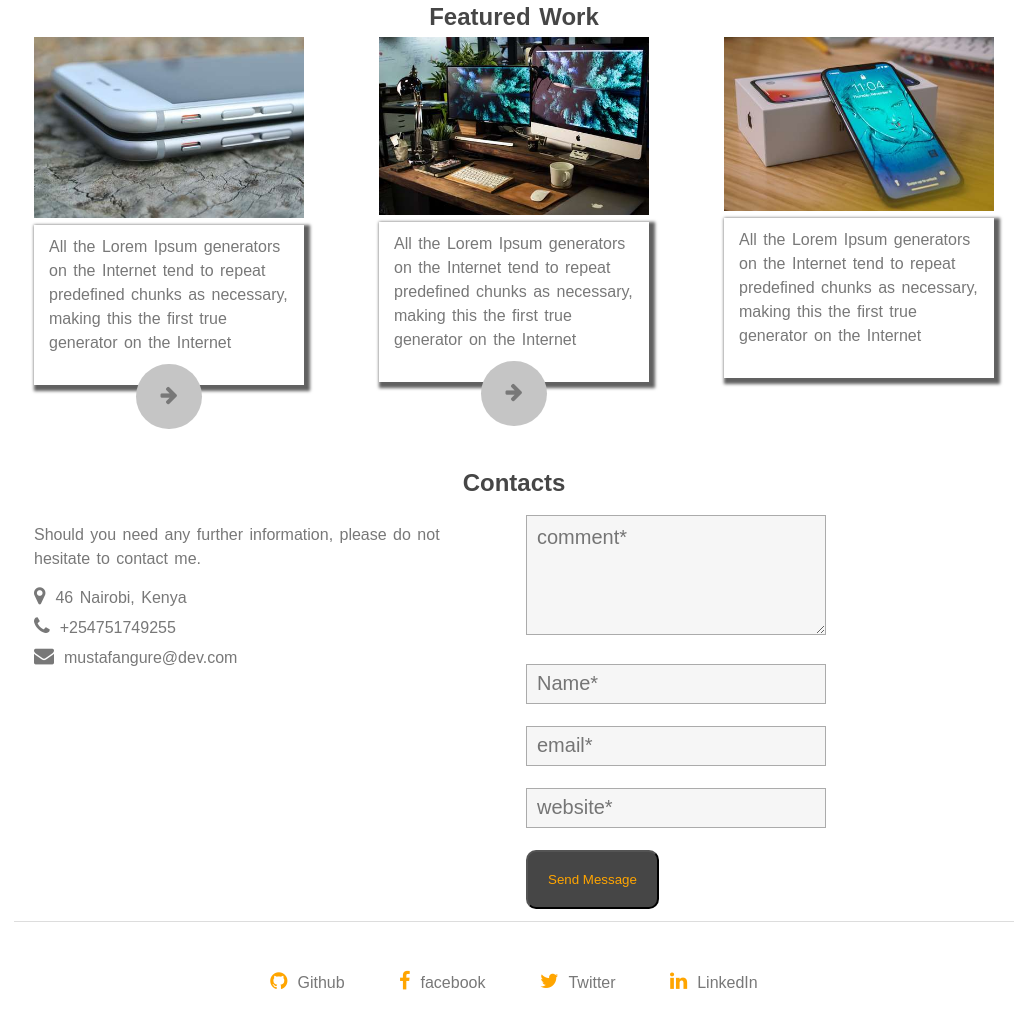
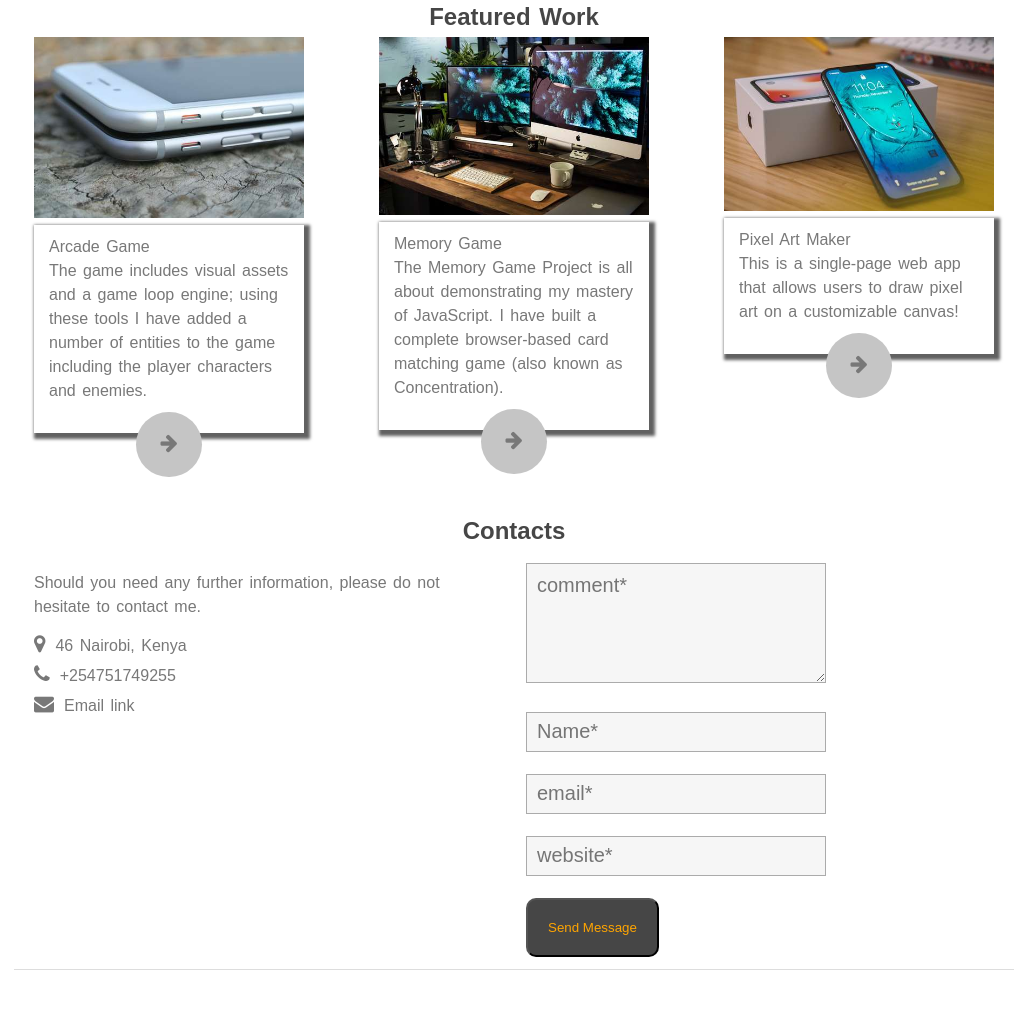
Before and after one commit to Mustafa017/portfolio_site_project, a website: page index.html in a window 1280 px wide. Shown: the part 992-2010 px from the top of the page, without its empty margins (126-1159 px from the left). Drawn offline with nearby package versions, Linux system fonts and the light colour scheme.

Commit message:
feat: Add target_blank to all anchor tags

```diff
--- a/index.html
+++ b/index.html
@@ -29,10 +29,10 @@
 
     <nav class="nav">
         <ul class="nav_list">
-            <li class="nav_item"><a href="">About</a></li>
-            <li class="nav_item"><a href="">Portfolio</a></li>
-            <li class="nav_item"><a href="">Experience</a></li>
-            <li class="nav_item"><a href="">Contact</a></li>
+            <li class="nav_item"><a href="" target="_blank">About</a></li>
+            <li class="nav_item"><a href="" target="_blank">Portfolio</a></li>
+            <li class="nav_item"><a href="" target="_blank">Experience</a></li>
+            <li class="nav_item"><a href="" target="_blank">Contact</a></li>
         </ul>
     </nav>
 
@@ -113,11 +113,10 @@
                         </picture>
                     </figure>
                     <p>
-                        All the Lorem Ipsum generators on the Internet tend to repeat
-                        predefined chunks as necessary, making this the first true
-                        generator on the Internet
+                        <span>Arcade Game</span><br>
+                        The game includes visual assets and a game loop engine; using these tools I have added a number of entities to the game including the player characters and enemies.
                     </p>
-                    <a href="" class="btn">
+                    <a href="https://mustafa017.github.io/arcade_game/" class="btn" target="_blank">
                         <i class="fa fa-arrow-right"></i>
                     </a>
                 </div>
@@ -130,11 +129,10 @@
                         </picture>
                     </figure>
                     <p>
-                        All the Lorem Ipsum generators on the Internet tend to repeat
-                        predefined chunks as necessary, making this the first true
-                        generator on the Internet
+                        <span>Memory Game</span><br>
+                        The Memory Game Project is all about demonstrating my mastery of JavaScript. I have built a complete browser-based card matching game (also known as Concentration).
                     </p>
-                    <a href="" class="btn">
+                    <a href="https://mustafa017.github.io/memory_game/" class="btn" target="_blank">
                         <i class="fa fa-arrow-right"></i>
                     </a>
                 </div>
@@ -146,10 +144,12 @@
                         </picture>
                     </figure>
                     <p>
-                        All the Lorem Ipsum generators on the Internet tend to repeat
-                        predefined chunks as necessary, making this the first true
-                        generator on the Internet
+                        <span>Pixel Art Maker</span><br>
+                        This is a single-page web app that allows users to draw pixel art on a customizable canvas!
                     </p>
+                    <a href="https://mustafa017.github.io/Pixel-art-maker-Project/" class="btn" target="_blank">
+                        <i class="fa fa-arrow-right"></i>
+                    </a>
                 </div>
             </div>
         </section>
@@ -159,9 +159,9 @@
                 <div class="contact_info">
                     <p>Should you need any further information, please do not hesitate to contact me.</p>
                     <ul class="contact_list">
-                        <li class="fa fa-map-marker"><a>46 Nairobi, Kenya</a></li>
-                        <li class="fa fa-phone"><a>+254751749255</a></li>
-                        <li class="fa fa-envelope"><a>mustafangure@dev.com</a></li>
+                        <li class="fa fa-map-marker"><span>46 Nairobi, Kenya</span></li>
+                        <li class="fa fa-phone"><span>+254751749255</span></li>
+                        <li class="fa fa-envelope"><span><a href="mailto:someone@example.com?Subject=Hello%20again" target="_top">Email link</a></span></li>
                     </ul>
                 </div>
                 <div class="contacts">
```
